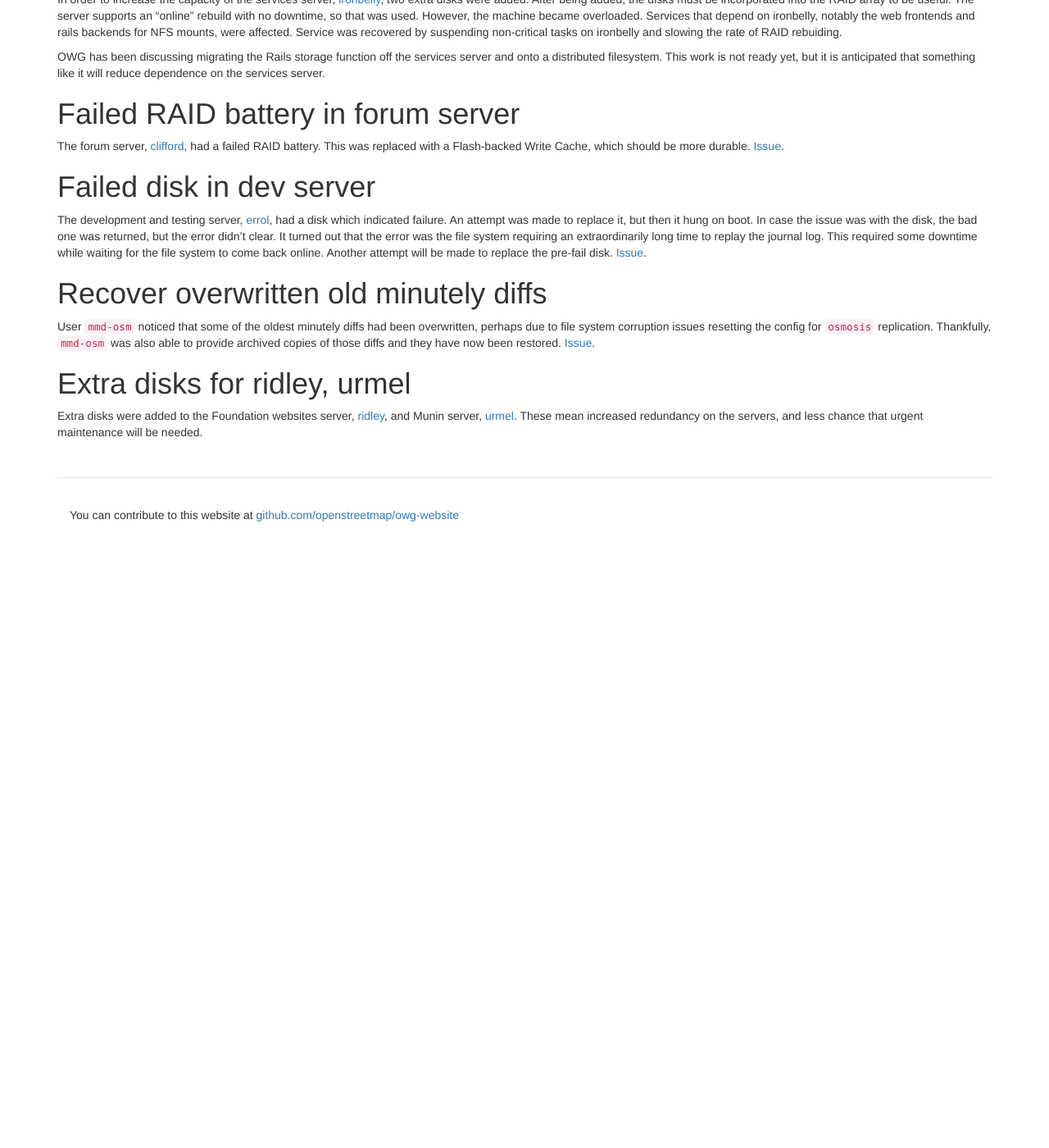
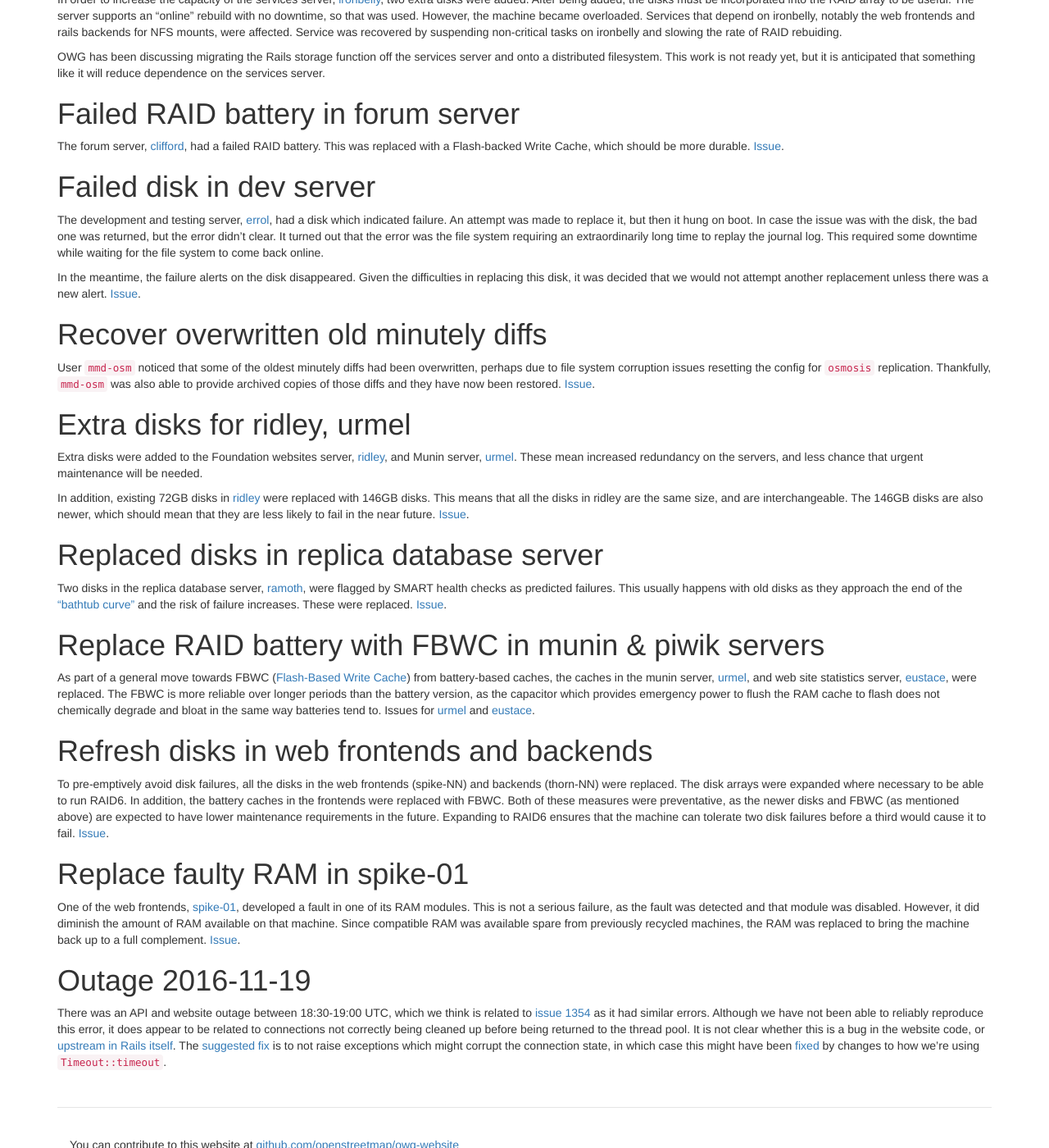
Before and after one commit to openstreetmap/owg-website, a Jekyll site: the page built from _posts/2016-11-01-november.md, in a window 1280 px wide and 1400 px high, scrolled down 455 px. Shown: the whole window at 82% size. Built offline with Jekyll 4.4.1, drawn with Linux system fonts in a browser that asks for light colours; before the commit the page ends 1139 px from its top, so only the background shows below that.

Commit message:
Updated log for Nov, Dec 2016 and Jan 2017 so far.

```diff
--- a/_posts/2016-11-01-november.md
+++ b/_posts/2016-11-01-november.md
@@ -26,7 +26,9 @@ The forum server, [clifford](https://hardware.openstreetmap.org/servers/clifford
 
 # Failed disk in dev server
 
-The development and testing server, [errol](https://hardware.openstreetmap.org/servers/errol.openstreetmap.org/), had a disk which indicated failure. An attempt was made to replace it, but then it hung on boot. In case the issue was with the disk, the bad one was returned, but the error didn't clear. It turned out that the error was the file system requiring an extraordinarily long time to replay the journal log. This required some downtime while waiting for the file system to come back online. Another attempt will be made to replace the pre-fail disk. [Issue](https://github.com/openstreetmap/operations/issues/118).
+The development and testing server, [errol](https://hardware.openstreetmap.org/servers/errol.openstreetmap.org/), had a disk which indicated failure. An attempt was made to replace it, but then it hung on boot. In case the issue was with the disk, the bad one was returned, but the error didn't clear. It turned out that the error was the file system requiring an extraordinarily long time to replay the journal log. This required some downtime while waiting for the file system to come back online.
+
+In the meantime, the failure alerts on the disk disappeared. Given the difficulties in replacing this disk, it was decided that we would not attempt another replacement unless there was a new alert. [Issue](https://github.com/openstreetmap/operations/issues/118).
 
 # Recover overwritten old minutely diffs
 
@@ -35,3 +37,25 @@ User `mmd-osm` noticed that some of the oldest minutely diffs had been overwritt
 # Extra disks for ridley, urmel
 
 Extra disks were added to the Foundation websites server, [ridley](https://hardware.openstreetmap.org/servers/ridley.openstreetmap.org/), and Munin server, [urmel](https://hardware.openstreetmap.org/servers/urmel.openstreetmap.org/). These mean increased redundancy on the servers, and less chance that urgent maintenance will be needed.
+
+In addition, existing 72GB disks in [ridley](https://hardware.openstreetmap.org/servers/ridley.openstreetmap.org/) were replaced with 146GB disks. This means that all the disks in ridley are the same size, and are interchangeable. The 146GB disks are also newer, which should mean that they are less likely to fail in the near future. [Issue](https://github.com/openstreetmap/operations/issues/124).
+
+# Replaced disks in replica database server
+
+Two disks in the replica database server, [ramoth](https://hardware.openstreetmap.org/servers/ramoth.openstreetmap.org/), were flagged by SMART health checks as predicted failures. This usually happens with old disks as they approach the end of the ["bathtub curve"](https://en.wikipedia.org/wiki/Bathtub_curve) and the risk of failure increases. These were replaced. [Issue](https://github.com/openstreetmap/operations/issues/123).
+
+# Replace RAID battery with FBWC in munin & piwik servers
+
+As part of a general move towards FBWC ([Flash-Based Write Cache](https://community.hpe.com/t5/ProLiant-Servers-ML-DL-SL/Difference-between-BBWC-and-FBWC/td-p/4667799)) from battery-based caches, the caches in the munin server, [urmel](https://hardware.openstreetmap.org/servers/urmel.openstreetmap.org/), and web site statistics server, [eustace](https://hardware.openstreetmap.org/servers/eustace.openstreetmap.org/), were replaced. The FBWC is more reliable over longer periods than the battery version, as the capacitor which provides emergency power to flush the RAM cache to flash does not chemically degrade and bloat in the same way batteries tend to. Issues for [urmel](https://github.com/openstreetmap/operations/issues/125) and [eustace](https://github.com/openstreetmap/operations/issues/127).
+
+# Refresh disks in web frontends and backends
+
+To pre-emptively avoid disk failures, all the disks in the web frontends (spike-NN) and backends (thorn-NN) were replaced. The disk arrays were expanded where necessary to be able to run RAID6. In addition, the battery caches in the frontends were replaced with FBWC. Both of these measures were preventative, as the newer disks and FBWC (as mentioned above) are expected to have lower maintenance requirements in the future. Expanding to RAID6 ensures that the machine can tolerate two disk failures before a third would cause it to fail. [Issue](https://github.com/openstreetmap/operations/issues/126).
+
+# Replace faulty RAM in spike-01
+
+One of the web frontends, [spike-01](https://hardware.openstreetmap.org/servers/spike-01.openstreetmap.org/), developed a fault in one of its RAM modules. This is not a serious failure, as the fault was detected and that module was disabled. However, it did diminish the amount of RAM available on that machine. Since compatible RAM was available spare from previously recycled machines, the RAM was replaced to bring the machine back up to a full complement. [Issue](https://github.com/openstreetmap/operations/issues/89).
+
+# Outage 2016-11-19
+
+There was an API and website outage between 18:30-19:00 UTC, which we think is related to [issue 1354](https://github.com/openstreetmap/openstreetmap-website/issues/1354) as it had similar errors. Although we have not been able to reliably reproduce this error, it does appear to be related to connections not correctly being cleaned up before being returned to the thread pool. It is not clear whether this is a bug in the website code, or [upstream in Rails itself](https://github.com/rails/rails/issues/1627). The [suggested fix](https://github.com/rails/rails/issues/1627#issuecomment-76172622) is to not raise exceptions which might corrupt the connection state, in which case this might have been [fixed](https://github.com/openstreetmap/openstreetmap-website/pull/1381) by changes to how we're using `Timeout::timeout`.
```
Also changed, not shown: _posts/2016-12-01-december.md (added, +23 -0 lines), _posts/2017-01-01-january.md (added, +15 -0 lines).
